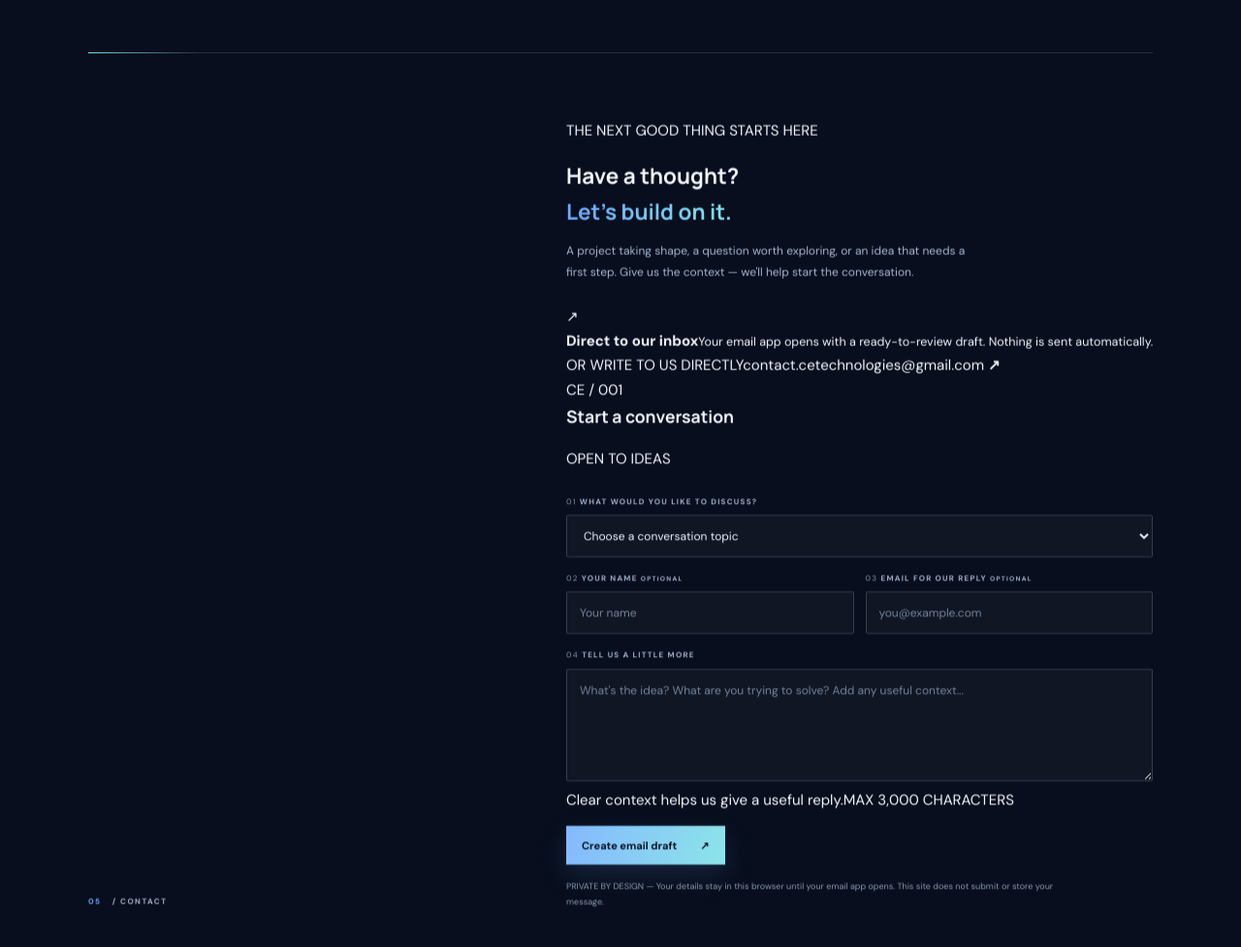
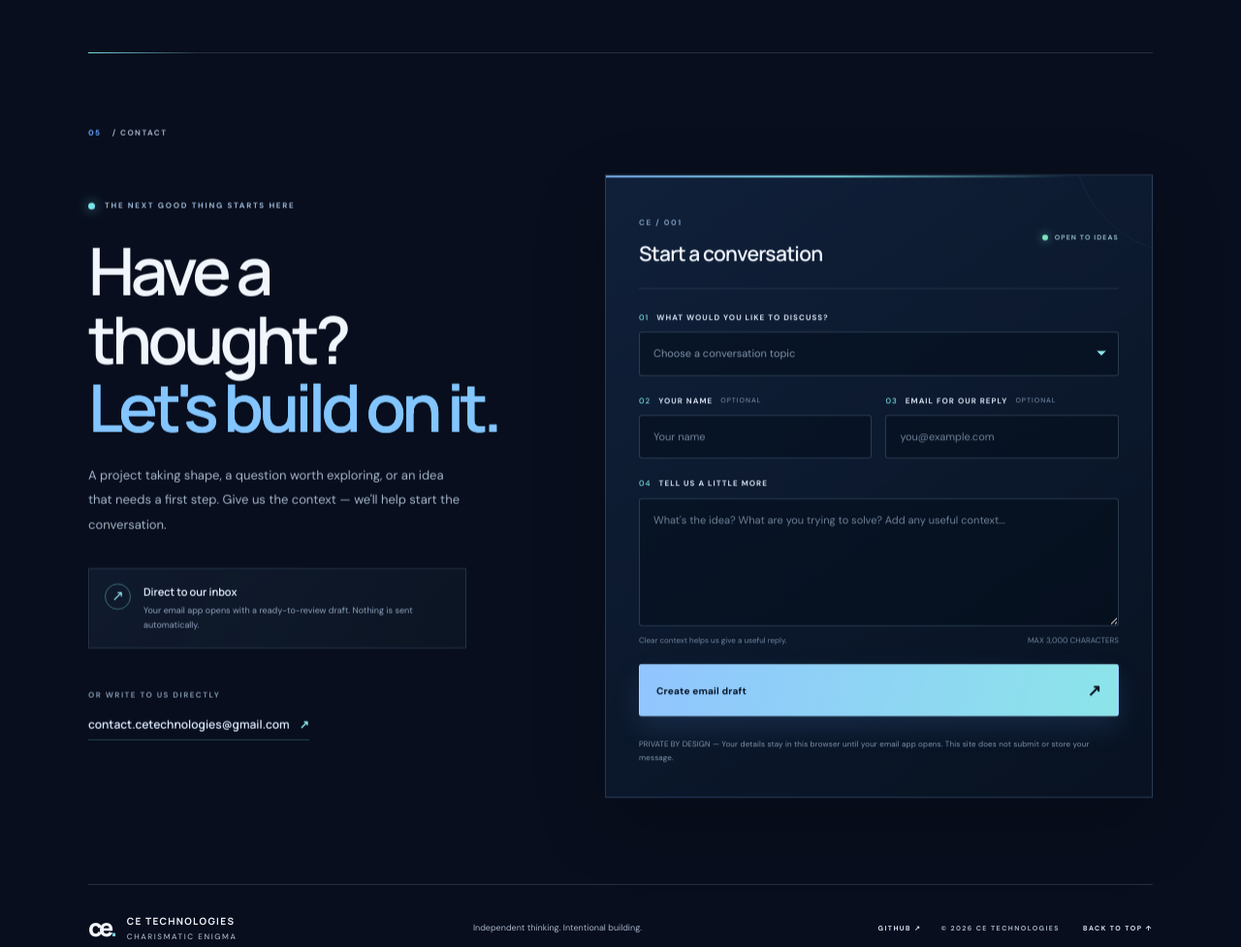
Before and after one commit to the-charismatic-enigma/ce-technologies-website, a plain HTML site: page index.html in a window 1280 px wide. Shown: the part 3140-4117 px from the top of the page at 97% size. Drawn offline with Linux system fonts and the light colour scheme.

Commit message:
V16: add premium enquiry studio styling

```diff
--- a/styles.css
+++ b/styles.css
@@ -582,3 +582,53 @@ h1 em,h2 em,.brand-symbol span,.composition-mark span{background:linear-gradient
  .enquiry-field input,.enquiry-field select,.enquiry-field textarea{transition:none}
 }
 @media print{.enquiry-form{display:none!important}}
+
+
+/* V16 — premium enquiry studio */
+.contact-studio{display:block;padding:76px 0 88px;border-top:1px solid rgba(145,165,195,.2)}
+.contact-studio>.section-label{margin-bottom:36px}
+.contact-layout{display:grid;grid-template-columns:.88fr 1.12fr;gap:clamp(34px,7vw,100px);align-items:start}
+.contact-intro{padding:26px 0 0;max-width:470px}
+.contact-kicker{display:flex;align-items:center;gap:10px;color:#9db9d9;font-size:8px;font-weight:700;letter-spacing:1.7px;margin:0 0 25px}
+.contact-kicker-dot{width:7px;height:7px;border-radius:50%;background:#7be3e9;box-shadow:0 0 13px rgba(123,227,233,.8)}
+.contact-intro h2{font:600 clamp(43px,5.3vw,70px)/1.04 var(--display);letter-spacing:-.065em;margin:0 0 22px;color:#f1f5fc}
+.contact-intro h2 em{color:#83c5ff;font-style:normal}
+.contact-description{max-width:390px;color:#a5b5ca;font-size:13px;line-height:1.95;margin:0 0 32px}
+.contact-assurance{display:flex;gap:13px;align-items:flex-start;padding:15px 16px;border:1px solid rgba(137,176,218,.18);background:linear-gradient(120deg,rgba(103,158,222,.09),rgba(123,227,233,.035));max-width:390px}
+.assurance-icon{display:grid;place-items:center;flex:0 0 27px;height:27px;border:1px solid rgba(123,227,233,.4);border-radius:50%;color:#8ce5e9}
+.contact-assurance b,.contact-assurance small{display:block}
+.contact-assurance b{font:600 11px var(--display);color:#e8f2ff;margin:1px 0 5px}
+.contact-assurance small{font-size:9px;line-height:1.7;color:#91a4bd}
+.contact-direct{margin-top:42px}
+.contact-direct>span{display:block;color:#7f93ad;font-size:8px;font-weight:700;letter-spacing:1.5px;margin-bottom:10px}
+.contact-direct a{display:inline-flex;gap:10px;align-items:center;flex-wrap:wrap;color:#dceaff;font:600 12px var(--display);border-bottom:1px solid rgba(123,227,233,.35);padding-bottom:7px}
+.contact-direct a b{color:#8ce5e9}
+.enquiry-panel{position:relative;padding:clamp(22px,3vw,34px);border:1px solid rgba(139,174,216,.24);background:linear-gradient(145deg,rgba(17,34,59,.96),rgba(8,18,34,.98));box-shadow:0 24px 70px rgba(0,0,0,.2);overflow:hidden}
+.enquiry-panel:before{content:"";position:absolute;top:0;left:0;right:0;height:2px;background:linear-gradient(90deg,#83baff,#7be3e9,transparent 85%)}
+.enquiry-panel:after{content:"";position:absolute;width:240px;height:240px;border:1px solid rgba(123,227,233,.06);border-radius:50%;right:-160px;top:-160px;pointer-events:none}
+.enquiry-panel-head{display:flex;justify-content:space-between;align-items:center;gap:14px;padding-bottom:22px;margin-bottom:23px;border-bottom:1px solid rgba(145,165,195,.16)}
+.panel-index{color:#7e9bbc;font-size:8px;font-weight:700;letter-spacing:1.6px}
+.enquiry-panel-head h3{font:600 21px var(--display);letter-spacing:-.7px;color:#f0f5ff;margin:7px 0 0}
+.panel-status{display:inline-flex;align-items:center;gap:7px;color:#91b7c4;font-size:7px;font-weight:700;letter-spacing:1.1px;white-space:nowrap}
+.panel-status i{width:6px;height:6px;border-radius:50%;background:#7be3c0;box-shadow:0 0 10px rgba(123,227,192,.7)}
+.enquiry-form{max-width:none;gap:19px;margin:0}
+.enquiry-fields-row{gap:14px}
+.enquiry-field{gap:8px}
+.enquiry-field label{display:flex;align-items:center;gap:8px;color:#d4e0f1;font-size:8px;letter-spacing:1.05px}
+.enquiry-field label>span{color:#7be3e9;font-size:8px;font-variant-numeric:tabular-nums}
+.enquiry-field label small{color:#7187a2;font-size:7px;font-weight:500;letter-spacing:1px}
+.enquiry-field input,.enquiry-field select,.enquiry-field textarea{border:1px solid rgba(145,174,208,.25);border-radius:3px;padding:13px 14px;background:rgba(4,13,27,.48);color:#edf4ff;font-size:11px;line-height:1.6;transition:border-color .2s,background .2s,box-shadow .2s}
+.enquiry-field select{appearance:none;padding-right:40px;background-image:linear-gradient(45deg,transparent 50%,#8ce5e9 50%),linear-gradient(135deg,#8ce5e9 50%,transparent 50%);background-position:calc(100% - 17px) 50%,calc(100% - 12px) 50%;background-size:5px 5px,5px 5px;background-repeat:no-repeat}
+.enquiry-field select:invalid{color:#8192a9}
+.enquiry-field textarea{min-height:132px;resize:vertical}
+.enquiry-field input::placeholder,.enquiry-field textarea::placeholder{color:#71829a}
+.enquiry-field input:focus,.enquiry-field select:focus,.enquiry-field textarea:focus{border-color:#7be3e9;background:rgba(14,36,59,.88);box-shadow:0 0 0 3px rgba(123,227,233,.09);outline:none}
+.enquiry-message-meta{display:flex;justify-content:space-between;gap:12px;color:#7186a1;font-size:8px;line-height:1.6}
+.enquiry-submit{display:flex;justify-self:stretch;width:100%;justify-content:space-between;padding:15px 17px;border:1px solid rgba(174,220,255,.25);border-radius:3px;background:linear-gradient(105deg,#91c5ff,#8ce5e9);color:#071629;font-size:10px;letter-spacing:.2px;box-shadow:0 12px 28px rgba(91,160,240,.15)}
+.enquiry-submit .submit-arrow{font-size:17px;transition:transform .2s}
+.enquiry-submit:hover .submit-arrow{transform:translate(3px,-2px)}
+.enquiry-note{max-width:none;padding-top:3px;color:#8195ae;font-size:8px;letter-spacing:.15px}
+@media(max-width:850px){.contact-layout{grid-template-columns:1fr;gap:35px}.contact-intro{max-width:620px;padding-top:0}.contact-description{max-width:540px}.contact-direct{margin-top:25px}.enquiry-panel{max-width:680px;width:100%}}
+@media(max-width:650px){.contact-studio{padding:55px 0 62px}.contact-studio>.section-label{margin-bottom:24px}.contact-intro h2{font-size:clamp(42px,11vw,58px)}.contact-description{font-size:12px}.enquiry-panel{padding:20px 16px}.enquiry-panel-head{align-items:flex-start}.enquiry-panel-head h3{font-size:19px}.panel-status{font-size:6px}.enquiry-fields-row{grid-template-columns:1fr}.enquiry-message-meta{flex-direction:column;gap:3px}.contact-direct a{font-size:11px}}
+@media(prefers-reduced-motion:reduce){.enquiry-submit .submit-arrow{transition:none}}
+@media print{.contact-studio{display:none!important}}
```
